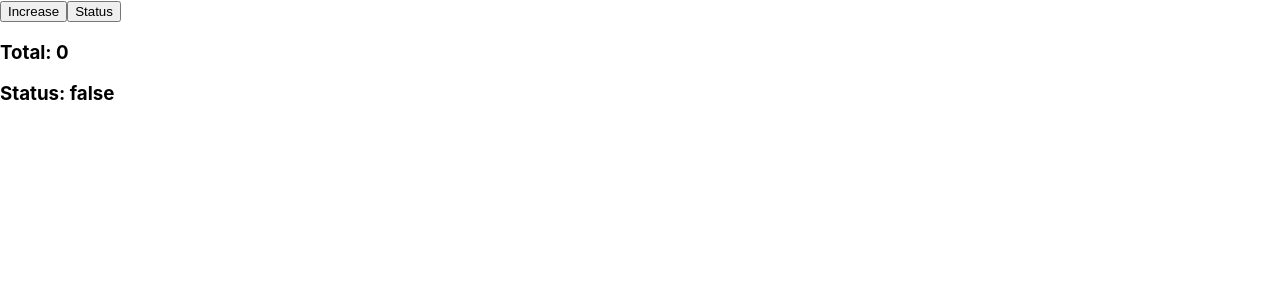
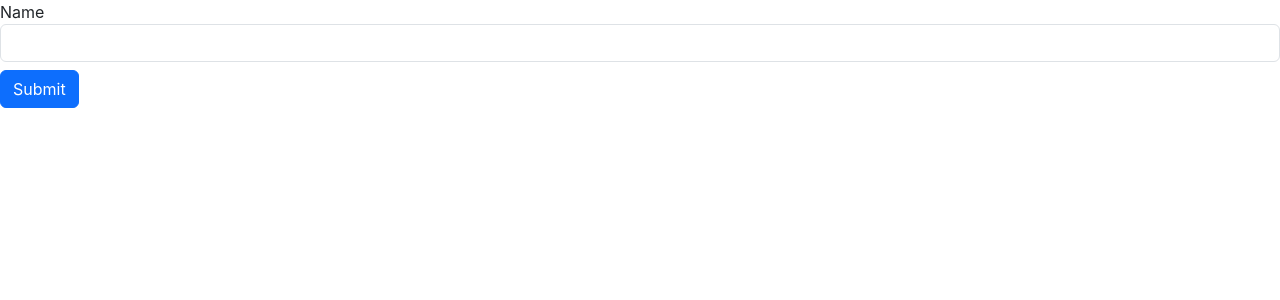
Before and after one commit to Am1d1v/ReactJSHooks, a React (Create React App) app: page / in a window 1280 px wide. Shown: the top 300 px of the page. Built offline with nearby package versions, Linux system fonts and the light colour scheme.

Commit message:
React Hook useRef

```diff
--- a/public/index.html
+++ b/public/index.html
@@ -3,6 +3,7 @@
   <head>
     <meta charset="utf-8" />
     <link rel="icon" href="%PUBLIC_URL%/favicon.ico" />
+    <link href="https://cdn.jsdelivr.net/npm/bootstrap@5.3.3/dist/css/bootstrap.min.css" rel="stylesheet" integrity="sha384-QWTKZyjpPEjISv5WaRU9OFeRpok6YctnYmDr5pNlyT2bRjXh0JMhjY6hW+ALEwIH" crossorigin="anonymous">
     <meta name="viewport" content="width=device-width, initial-scale=1" />
     <meta name="theme-color" content="#000000" />
     <meta
@@ -10,34 +11,11 @@
       content="Web site created using create-react-app"
     />
     <link rel="apple-touch-icon" href="%PUBLIC_URL%/logo192.png" />
-    <!--
-      manifest.json provides metadata used when your web app is installed on a
-      user's mobile device or desktop. See https://developers.google.com/web/fundamentals/web-app-manifest/
-    -->
     <link rel="manifest" href="%PUBLIC_URL%/manifest.json" />
-    <!--
-      Notice the use of %PUBLIC_URL% in the tags above.
-      It will be replaced with the URL of the `public` folder during the build.
-      Only files inside the `public` folder can be referenced from the HTML.
-
-      Unlike "/favicon.ico" or "favicon.ico", "%PUBLIC_URL%/favicon.ico" will
-      work correctly both with client-side routing and a non-root public URL.
-      Learn how to configure a non-root public URL by running `npm run build`.
-    -->
-    <title>React App</title>
+    <title>React Hooks</title>
   </head>
   <body>
     <noscript>You need to enable JavaScript to run this app.</noscript>
     <div id="root"></div>
-    <!--
-      This HTML file is a template.
-      If you open it directly in the browser, you will see an empty page.
-
-      You can add webfonts, meta tags, or analytics to this file.
-      The build step will place the bundled scripts into the <body> tag.
-
-      To begin the development, run `npm start` or `yarn start`.
-      To create a production bundle, use `npm run build` or `yarn build`.
-    -->
   </body>
 </html>
--- a/src/App.js
+++ b/src/App.js
@@ -1,12 +1,12 @@
 import './App.css';
 import State from './Hooks/State';
-
+import UseRefEx1 from './Hooks/UseRefEx1';
 
 function App() {
 
   return(
-    <State />
+    <UseRefEx1 />
   )
 }
 
-export default App;
+export default App
--- /dev/null
+++ b/src/Hooks/UseRefEx1.jsx
@@ -0,0 +1,16 @@
+import {useRef} from 'react'
+
+function UseRefEx1() {
+
+  const inputReference = useRef();
+
+  return (
+    <form action="">
+      <label htmlFor="name">Name</label>
+      <input type="text" className='form-control mb-2' id='name'/>
+      <button type="submit" className='btn btn-primary'>Submit</button>
+    </form>
+  )
+}
+
+export default UseRefEx1
```
